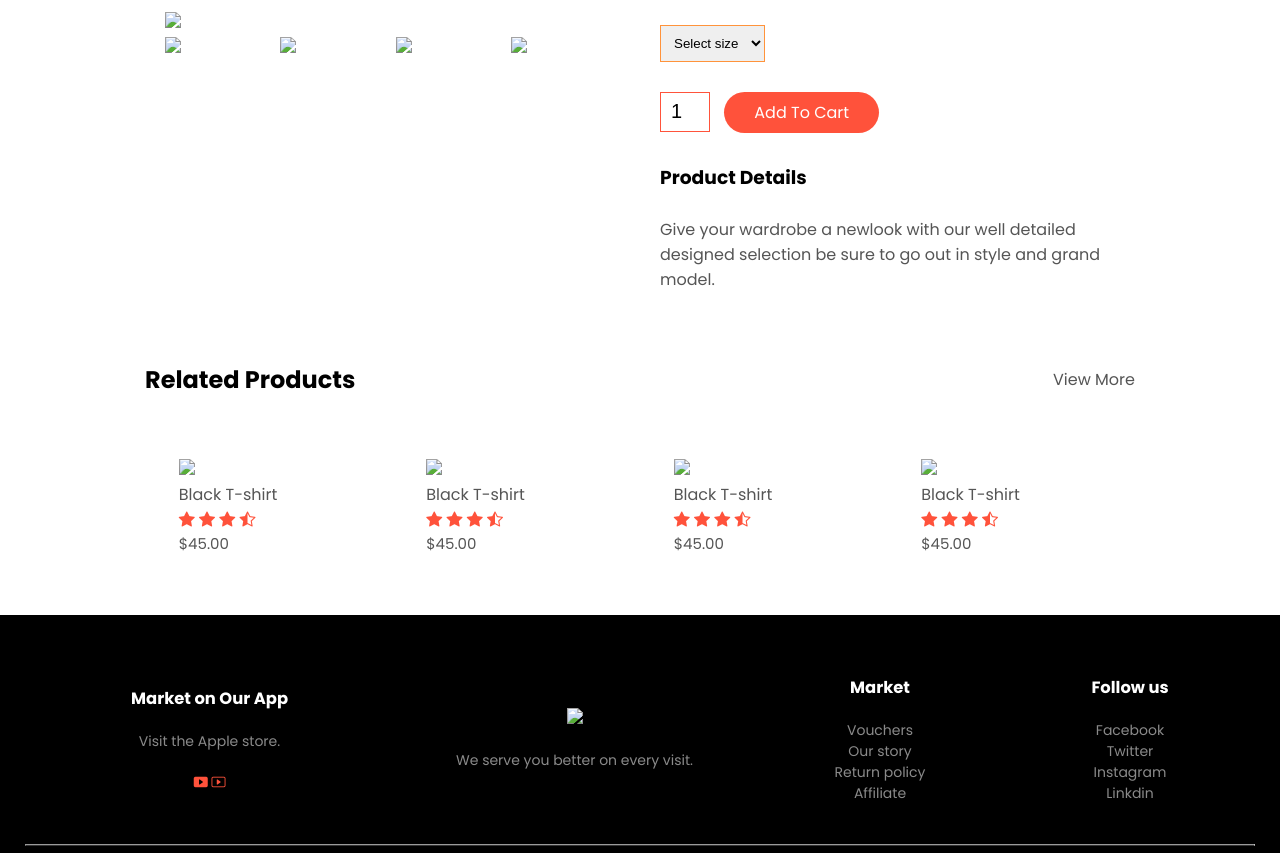
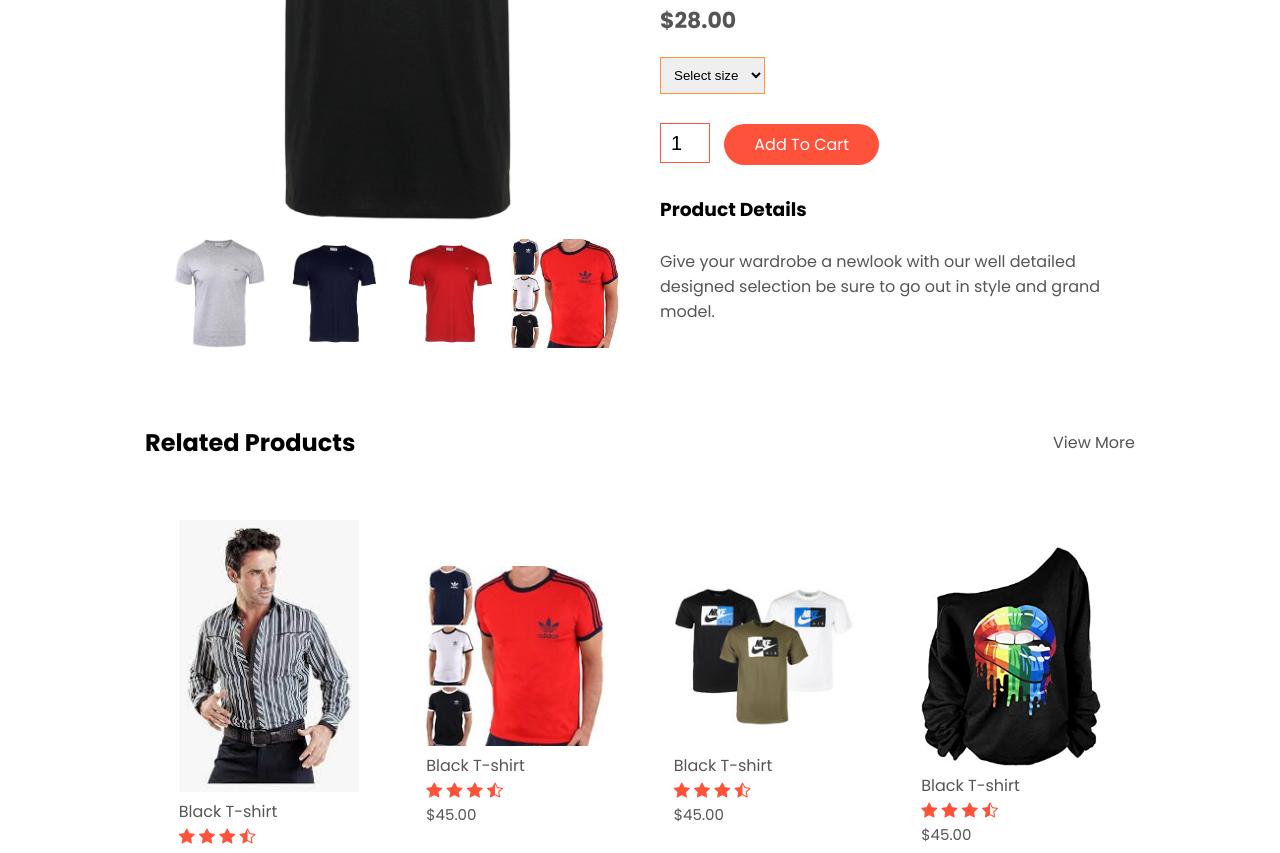
Before and after one commit to Earthpasserby/ecommerce, a plain HTML site: page detail.html in a window 1280 px wide. Shown: the part 381-1234 px from the top of the page. Drawn offline with nearby package versions, Linux system fonts and the light colour scheme; files that its build step writes are made by us from their sources; some icons are missing.

Commit message:
Update detail.html

```diff
--- a/detail.html
+++ b/detail.html
@@ -3,7 +3,7 @@
     <meta charset="utf-8">
     <meta name="viewport" content="width=width-device initial-scale=1">
     <meta name="Market place" content="Buy/Sell">
-    <link rel="stylesheet" href="../css/style.css">
+    <link rel="stylesheet" href="style.css">
     <link href="https://fonts.googleapis.com/css2?
     family=Poppins:wght@300;400;500;600;700&display=swap" rel="stylesheet">
     <link rel="stylesheet" href="https://cdn.jsdelivr.net/npm/bootstrap-icons@1.3.0/font/bootstrap-icons.css">
@@ -16,19 +16,19 @@
         <div class="container">
             <div class="navbar">
                 <div class="logo">
-                  <a href="../html/cart.html" ><h1>.Market|Place</h1></a>
+                  <a href="cart.html" ><h1>.Market|Place</h1></a>
                 </div>
                 <nav>
                     <ul id="MenuItems">
-                      <li><a href="../html/index.html">Home</a></li>
-                      <li><a href="../html/product.html">Product</a></li>
+                      <li><a href="index.html">Home</a></li>
+                      <li><a href="product.html">Product</a></li>
                       <li><a href="#">About</a></li>
                       <li><a href="#">Contact</a></li>
-                      <li><a href="../html/account.html">Account</a></li>
+                      <li><a href="account.html">Account</a></li>
                     </ul>
                 </nav>
                 <div class="logo">
-                  <img src="../img/skll.jpg" width="55px" class="menu-logo" onclick="menutoggle()">
+                  <img src="skll.jpg" width="55px" class="menu-logo" onclick="menutoggle()">
                 </div>
             </div>
         </div>
@@ -38,19 +38,19 @@
 <div class="small-container single-product">
     <div class="row">
         <div class="col-2">
-            <img src="../img/l1.jpg" width="100%" id="ProductImg">
+            <img src="l1.jpg" width="100%" id="ProductImg">
             <div class="small-img-row">
                 <div class="small-img-col">
-                    <img src="../img/l2.jpg" width="100%" class="small-img">
+                    <img src="l2.jpg" width="100%" class="small-img">
                 </div>
                 <div class="small-img-col">
-                    <img src="../img/l3.jpg" width="100%" class="small-img">
+                    <img src="l3.jpg" width="100%" class="small-img">
                 </div>
                 <div class="small-img-col">
-                    <img src="../img/l4.jpg" width="100%" class="small-img">
+                    <img src="l4.jpg" width="100%" class="small-img">
                 </div>
                 <div class="small-img-col">
-                    <img src="../img/a1.jpg" width="100%" class="small-img">
+                    <img src="a1.jpg" width="100%" class="small-img">
                 </div>
             </div>
         </div>
@@ -90,7 +90,7 @@
         <div class="small-container">
             <div class="row">
                 <div class="col-4">
-                    <a href="../html/detail.html"><img src="../img/d1.jpg"></a>
+                    <a href="detail.html"><img src="d1.jpg"></a>
                     <h4>Black T-shirt</h4>
                     <div class="rating">
                         <i class="bi-star-fill"></i>
@@ -101,7 +101,7 @@
                     <p>$45.00</p>
                 </div>
                 <div class="col-4">
-                    <a href="../html/detail.html"><img src="../img/a1.jpg"></a>
+                    <a href="detail.html"><img src="a1.jpg"></a>
                     <h4>Black T-shirt</h4>
                     <div class="rating">
                         <i class="bi-star-fill"></i>
@@ -112,7 +112,7 @@
                     <p>$45.00</p>
                 </div>
                 <div class="col-4">
-                    <a href="../html/detail.html"><img src="../img/a2.jpg"></a>
+                    <a href="detail.html"><img src="a2.jpg"></a>
                     <h4>Black T-shirt</h4>
                     <div class="rating">
                         <i class="bi-star-fill"></i>
@@ -123,7 +123,7 @@
                     <p>$45.00</p>
                 </div>
                 <div class="col-4">
-                    <a href="../html/detail.html"><img src="../img/a4.jpg"></a>
+                    <a href="detail.html"><img src="a4.jpg"></a>
                     <h4>Black T-shirt</h4>
                     <div class="rating">
                         <i class="bi-star-fill"></i>
@@ -150,7 +150,7 @@
                         </div>
                     </div>
                     <div class="footer-col-2">
-                        <img src="../img/gff.png">
+                        <img src="gff.png">
                         <p>We serve you better on every visit.</p>
                     </div>
                     <div class="footer-col-3">
```
